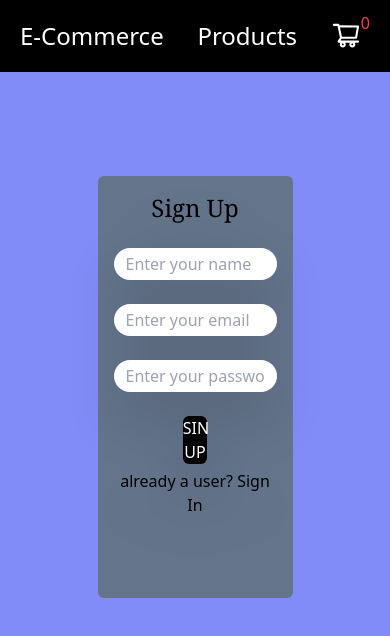
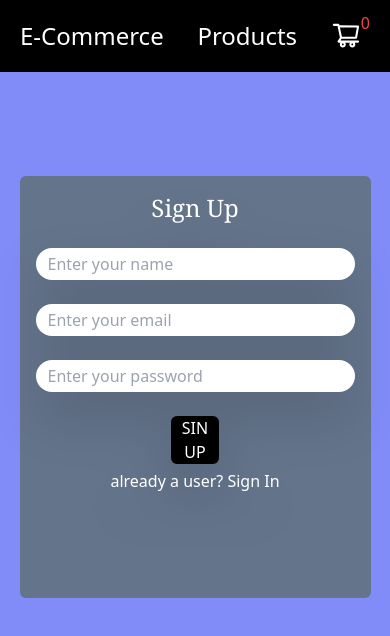
Before and after one commit to Ankit9179/E-Commerce-Mern, a React (Create React App) app in the folder client/: page /sign-up in a window 390 px wide. Shown: the top 636 px of the page. Built offline with nearby package versions, Linux system fonts and the light colour scheme.

Commit message:
responsive login  and register page

```diff
--- a/client/src/pages/SignIn.js
+++ b/client/src/pages/SignIn.js
@@ -33,7 +33,7 @@ const SignIn = () => {
   return (
     <>
             <div className=' bg-slate-500 h-screen w-full flex justify-center pt-44'>
-                <div className='bg-indigo-400 w-[50%] h-[50vh] rounded-md '>
+                <div className='bg-indigo-400 w-[90%] md:w-[50%] h-[50vh] rounded-md text-white '>
                     <form onSubmit={handleSignIn} className='flex flex-col align-middle justify-center text-center gap-6 p-5 drop-shadow-2xl'>
                         <h1 className='font-serif text-2xl'>Sign in</h1>
                         <input className='block p-2 rounded-full px-5' onChange={handleInputs} required type="email" name="email" value={inputs.email} placeholder='Enter your email' />
--- a/client/src/pages/SignUp.js
+++ b/client/src/pages/SignUp.js
@@ -31,7 +31,7 @@ const SignUp = () => {
     return (
         <>
             <div className=' bg-indigo-400 h-screen w-full flex justify-center pt-44'>
-                <div className='bg-slate-500 w-[50%] h-[50vh] rounded-md '>
+                <div className='bg-slate-500 w-[90%] md:w-[50%] h-[50vh] rounded-md text-white '>
                     <form onSubmit={handleSignUp} className='flex flex-col align-middle justify-center text-center gap-6 p-4 drop-shadow-2xl'>
                         <h1 className='font-serif text-2xl'>Sign Up</h1>
                         <input className='block p-1 rounded-full px-3' onChange={handleInputs} required type="text" name="name" value={inputs.name} placeholder='Enter your name' />
```
